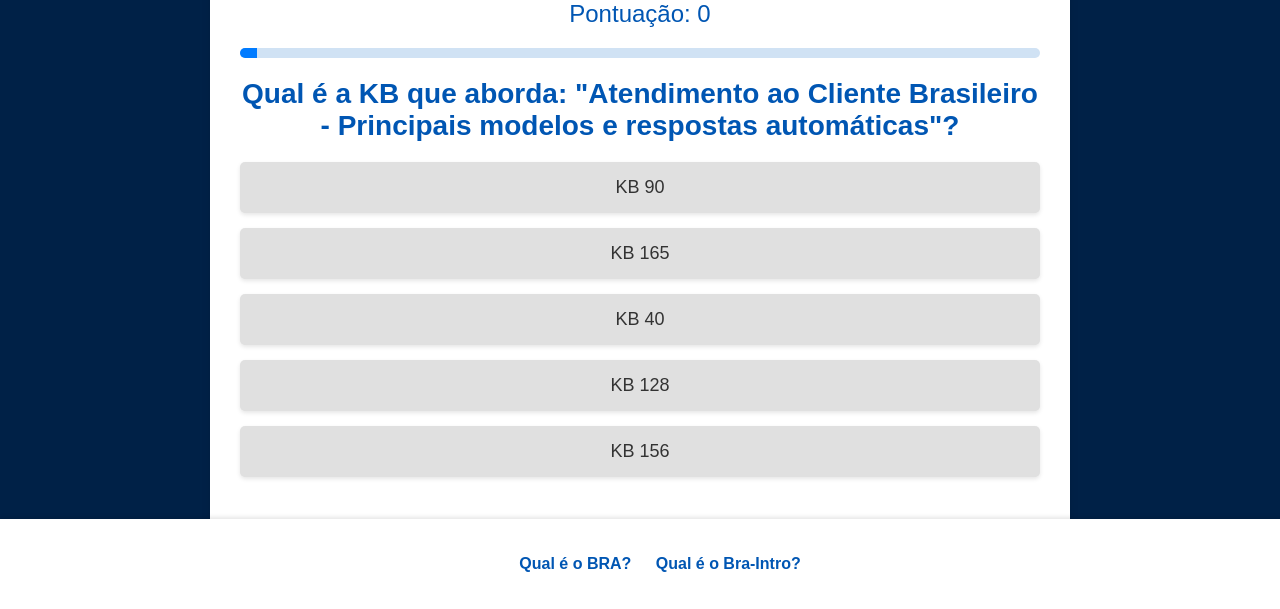
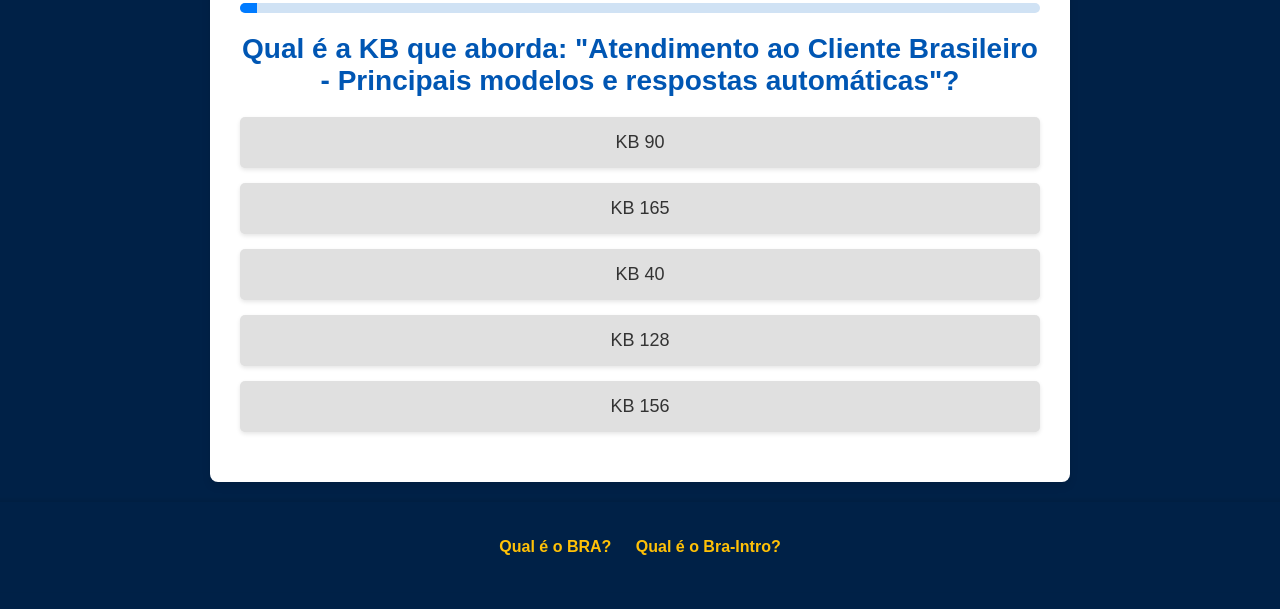
Before and after one commit to GeovanaJL/kbs, a plain HTML site: page index.html in a window 1280 px wide. Shown: the part 191-800 px from the top of the page. Drawn offline with Linux system fonts and the light colour scheme.

Commit message:
Add files via upload
002

```diff
--- a/index.html
+++ b/index.html
@@ -1,12 +1,13 @@
 <!DOCTYPE html>
 <html lang="pt-BR">
   <head>
-    <meta charset="UTF-8">
-    <meta name="viewport" content="width=device-width, initial-scale=1.0">
+    <meta charset="UTF-8" />
+    <meta name="viewport" content="width=device-width, initial-scale=1.0" />
     <title>Qual é a KB?</title>
-    <link rel="stylesheet" href="styles.css">
+    <link rel="stylesheet" href="styles.css" />
   </head>
   <body>
+    <div class="content-wrapper">
       <div class="quiz-container">
         <h1>Qual é a KB?</h1>
         <div id="score">Pontuação: 0</div>
@@ -15,19 +16,36 @@
         </div>
         <div id="question" class="question">Carregando pergunta...</div>
         <div id="options" class="options"></div>
-        <input type="text" id="answer" placeholder="Digite o número da KB" class="answer-input" style="display: none;"/>
-        <button id="submit-btn" onclick="submitAnswer()" style="display: none;">Enviar</button>
-        <button id="restart-btn" onclick="restartQuiz()" style="display: none;">Reiniciar</button>
-        <button id="end-btn" onclick="endQuiz()" style="display: none;">Finalizar</button>
+        <input
+          type="text"
+          id="answer"
+          placeholder="Digite o número da KB"
+          class="answer-input"
+          style="display: none"
+        />
+        <button id="submit-btn" onclick="submitAnswer()" style="display: none">
+          Enviar
+        </button>
+        <button id="restart-btn" onclick="restartQuiz()" style="display: none">
+          Reiniciar
+        </button>
+        <button id="end-btn" onclick="endQuiz()" style="display: none">
+          Finalizar
+        </button>
         <div id="feedback" class="feedback"></div>
       </div>
 
       <footer class="footer">
         <ul>
-            <li><a href="https://geovanajl.github.io/bra/" >Qual é o BRA?</a></li>
-            <li><a href="https://geovanajl.github.io/braintro/" >Qual é o Bra-Intro?</a></li>
+          <li><a href="https://geovanajl.github.io/bra/">Qual é o BRA?</a></li>
+          <li>
+            <a href="https://geovanajl.github.io/braintro/"
+              >Qual é o Bra-Intro?</a
+            >
+          </li>
         </ul>
       </footer>
+    </div>
 
     <script src="script.js"></script>
   </body>
--- a/styles.css
+++ b/styles.css
@@ -6,9 +6,16 @@ body {
   color: #333; /* Texto em cinza escuro */
   display: flex;
   flex-direction: column;
+  min-height: 100vh;
+}
+
+.content-wrapper {
+  flex: 1;
+  display: flex;
+  flex-direction: column;
   justify-content: center;
   align-items: center;
-    min-height: 100vh;
+  width: 100%;
 }
 
 .quiz-container {
@@ -154,20 +161,16 @@ button:hover {
 }
 
 .footer {
-    background-color: #ffffff; /* Fundo branco */
+  background-color: #002147;
   width: 100%;
   padding: 20px;
   text-align: center;
+  color: #ffffff;
   box-shadow: 0 -2px 4px rgba(0, 0, 0, 0.1);
-    margin-top: auto;
-    position: fixed;
-    bottom: 0;
-    left: 0;
 }
 
 .footer p {
   font-size: 16px;
-    color: #333;
   margin: 0 0 10px 0;
 }
 
@@ -183,7 +186,7 @@ button:hover {
 
 .footer a {
   text-decoration: none;
-    color: #0056b3;
+  color: #ffc107;
   font-weight: bold;
 }
 
```
Lines whose indentation alone changed are shown as unchanged.
